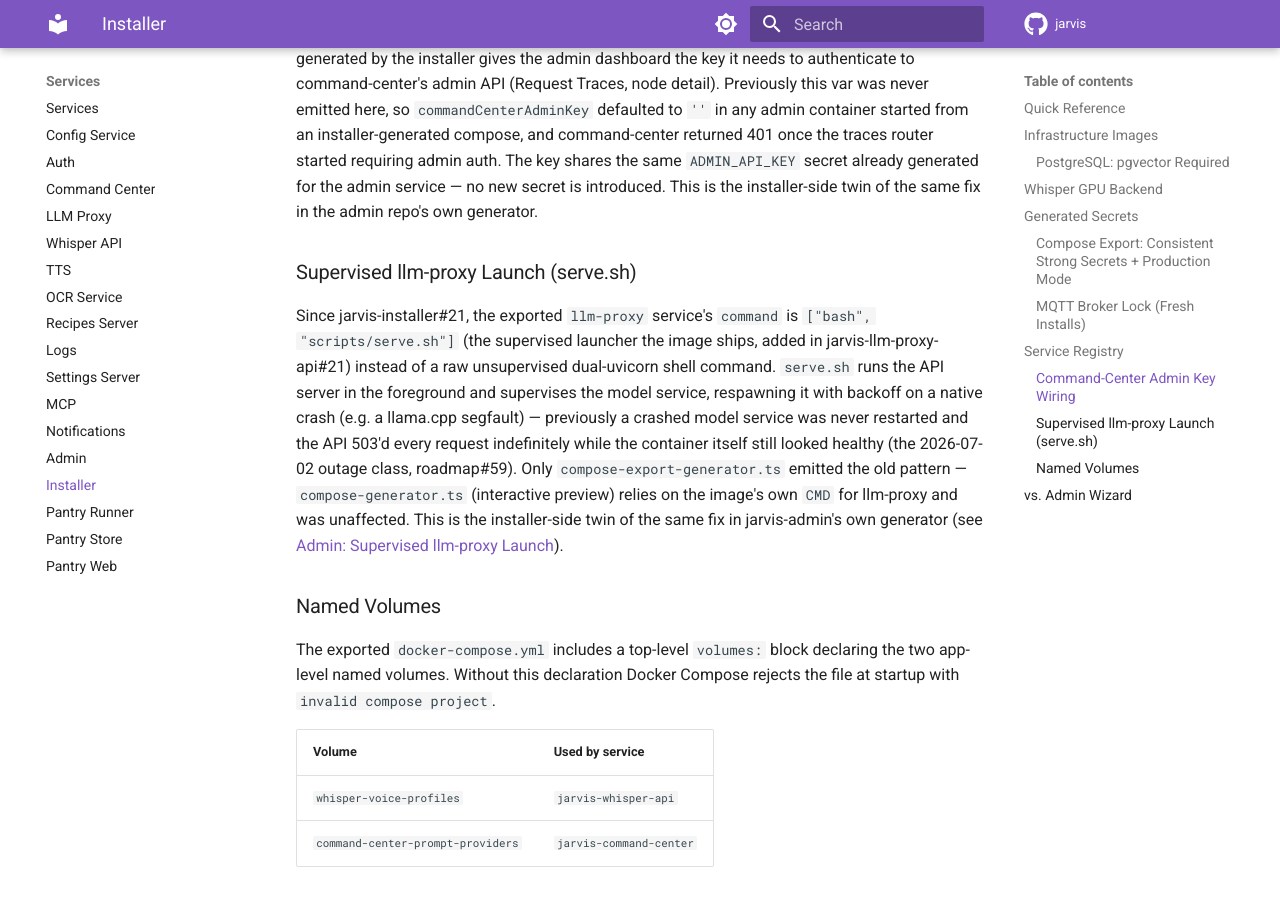
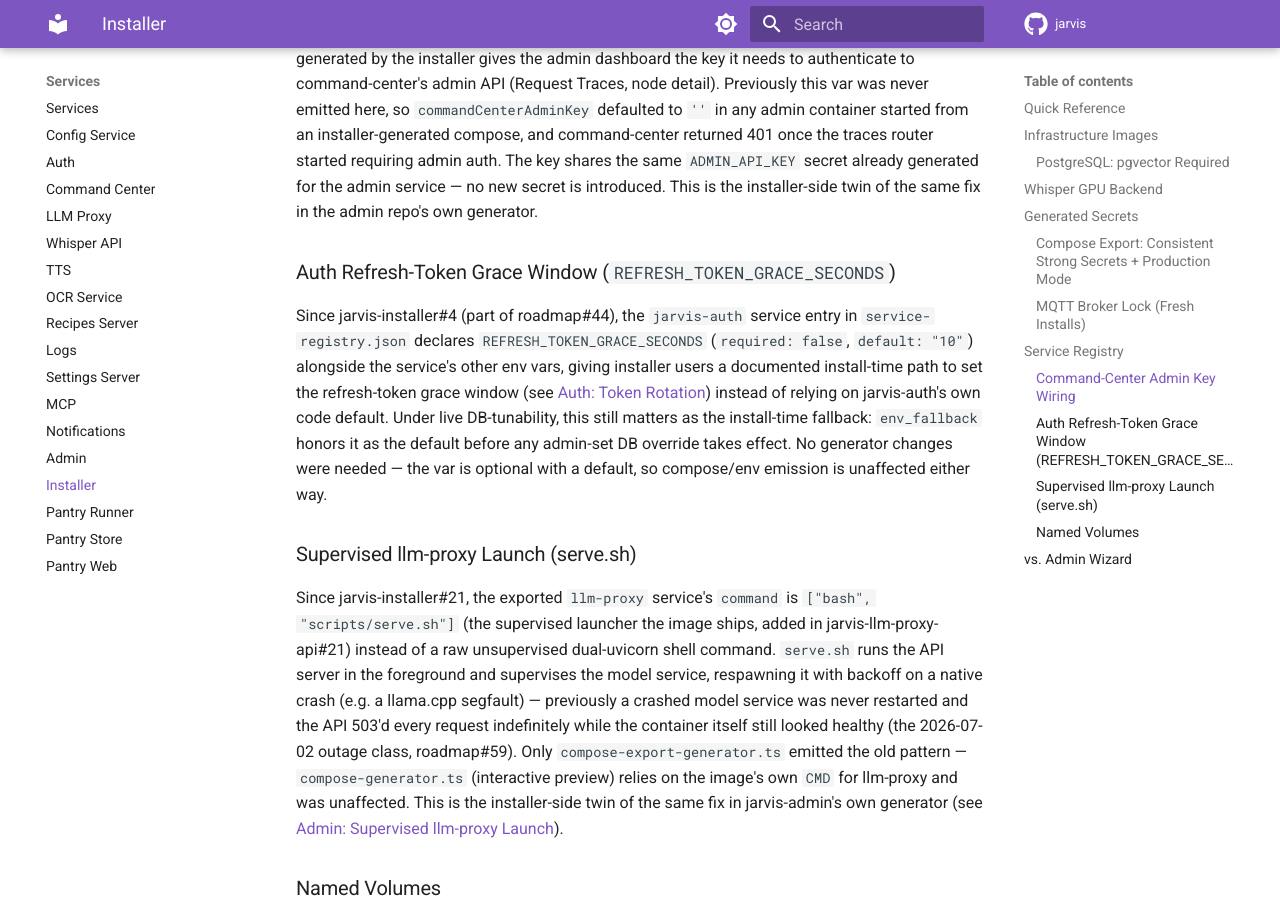
Before and after one commit to alexberardi/jarvis-docs, an MkDocs documentation site: the page built from docs/services/installer.md, in a window 1280 px wide and 900 px high, scrolled down 3483 px. Built offline with MkDocs 1.6.1 and Material for MkDocs 9.7.7, drawn with Linux system fonts in a browser that asks for light colours; comment, search, counter and statistics services are not loaded.

Commit message:
docs(jarvis-installer): sync from #4

```diff
--- a/docs/services/installer.md
+++ b/docs/services/installer.md
@@ -81,6 +81,10 @@ Both generators treat infrastructure images (postgres, Redis, etc.) as fixed —
 
 Since jarvis-installer#20, the `jarvis-admin` service entry in `service-registry.json` declares `COMMAND_CENTER_ADMIN_KEY` (`required`, `secretRef: ADMIN_API_KEY`), so a compose file generated by the installer gives the admin dashboard the key it needs to authenticate to command-center's admin API (Request Traces, node detail). Previously this var was never emitted here, so `commandCenterAdminKey` defaulted to `''` in any admin container started from an installer-generated compose, and command-center returned 401 once the traces router started requiring admin auth. The key shares the same `ADMIN_API_KEY` secret already generated for the admin service — no new secret is introduced. This is the installer-side twin of the same fix in the admin repo's own generator.
 
+### Auth Refresh-Token Grace Window (`REFRESH_TOKEN_GRACE_SECONDS`)
+
+Since jarvis-installer#4 (part of roadmap#44), the `jarvis-auth` service entry in `service-registry.json` declares `REFRESH_TOKEN_GRACE_SECONDS` (`required: false`, `default: "10"`) alongside the service's other env vars, giving installer users a documented install-time path to set the refresh-token grace window (see [Auth: Token Rotation](auth.md#token-rotation)) instead of relying on jarvis-auth's own code default. Under live DB-tunability, this still matters as the install-time fallback: `env_fallback` honors it as the default before any admin-set DB override takes effect. No generator changes were needed — the var is optional with a default, so compose/env emission is unaffected either way.
+
 ### Supervised llm-proxy Launch (serve.sh)
 
 Since jarvis-installer#21, the exported `llm-proxy` service's `command` is `["bash", "scripts/serve.sh"]` (the supervised launcher the image ships, added in jarvis-llm-proxy-api#21) instead of a raw unsupervised dual-uvicorn shell command. `serve.sh` runs the API server in the foreground and supervises the model service, respawning it with backoff on a native crash (e.g. a llama.cpp segfault) — previously a crashed model service was never restarted and the API 503'd every request indefinitely while the container itself still looked healthy (the 2026-07-02 outage class, roadmap#59). Only `compose-export-generator.ts` emitted the old pattern — `compose-generator.ts` (interactive preview) relies on the image's own `CMD` for llm-proxy and was unaffected. This is the installer-side twin of the same fix in jarvis-admin's own generator (see [Admin: Supervised llm-proxy Launch](admin.md#supervised-llm-proxy-launch-servesh)).
```
